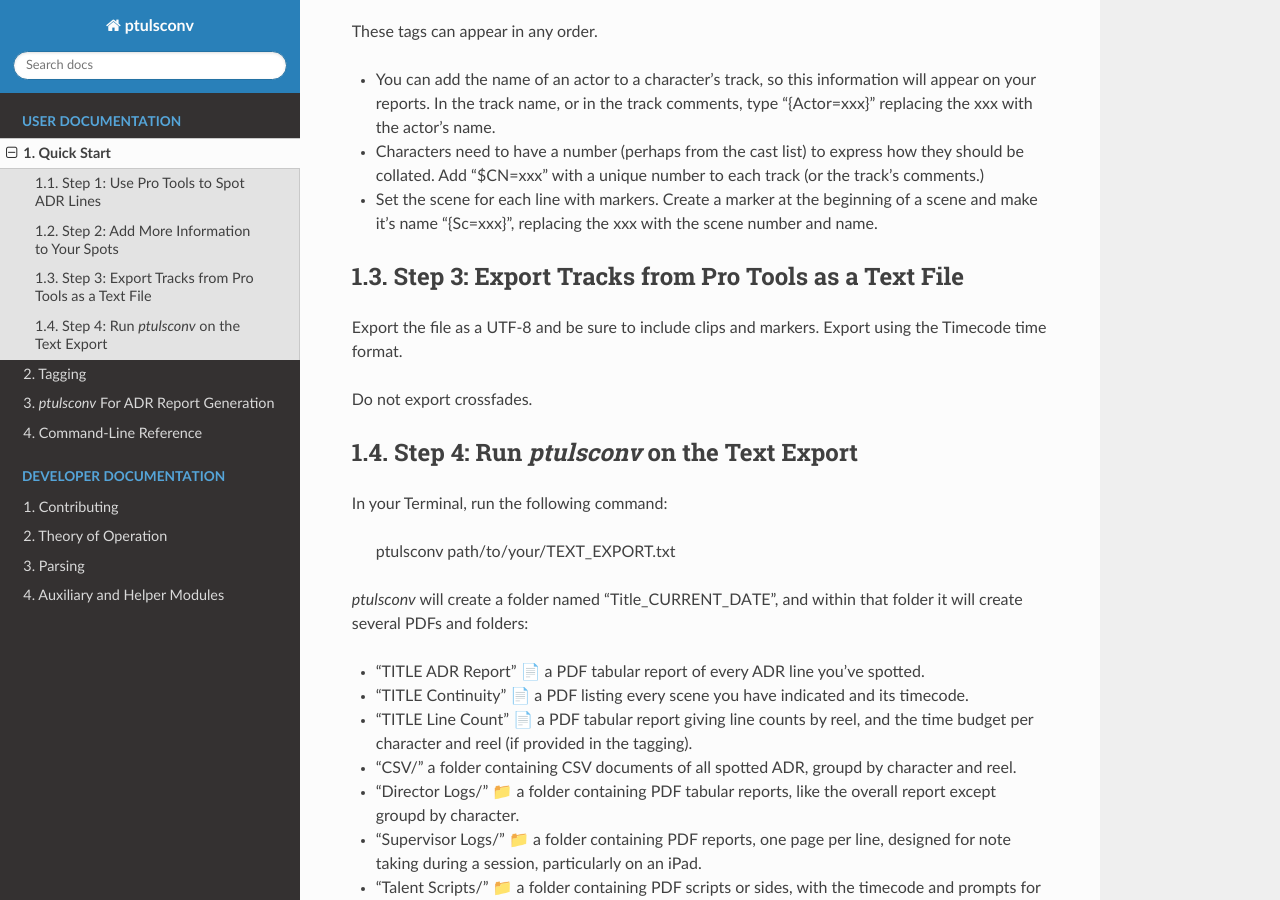
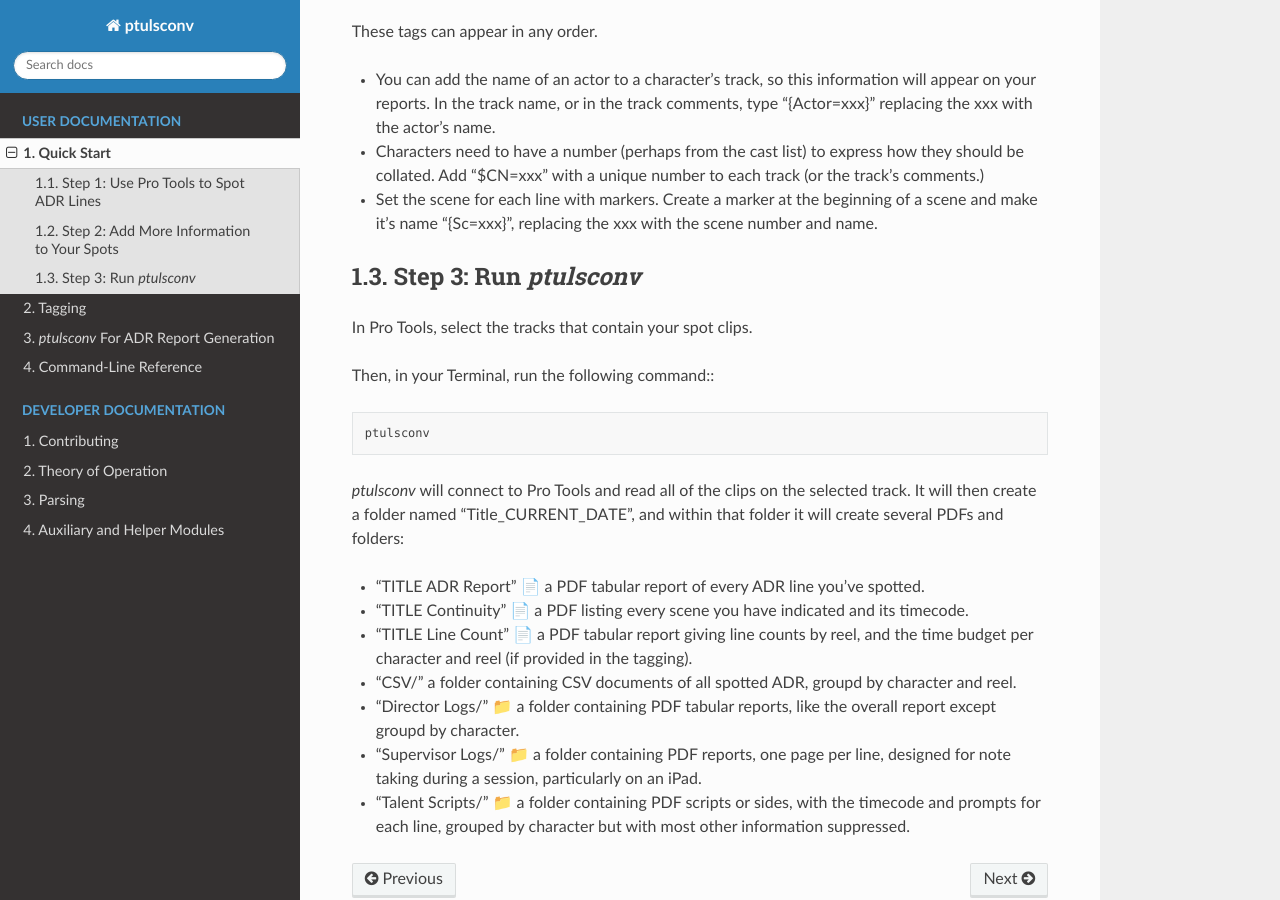
Before and after one commit to iluvcapra/ptulsconv, a Sphinx documentation site: the page built from docs/source/user/quickstart.rst, in a window 1280 px wide and 900 px high, scrolled down 924 px. Built offline with Sphinx 7.4.7 and the Read the Docs theme 2.0.0, drawn with Linux system fonts in a browser that asks for light colours.

Commit message:
Updated documentation to reflect current usage
No longer have to output a text export.
Some formatting changes.

```diff
--- a/docs/source/user/quickstart.rst
+++ b/docs/source/user/quickstart.rst
@@ -54,23 +54,17 @@
   number and name.
 
 
-Step 3: Export Tracks from Pro Tools as a Text File
----------------------------------------------------
+Step 3: Run `ptulsconv`
+------------------------
 
-Export the file as a UTF-8 and be sure to include clips and markers. Export
-using the Timecode time format.
+In Pro Tools, select the tracks that contain your spot clips.
 
-Do not export crossfades.
+Then, in your Terminal, run the following command:::
 
+    ptulsconv
 
-Step 4: Run `ptulsconv` on the Text Export
-------------------------------------------
-
-In your Terminal, run the following command:
-
-    ptulsconv path/to/your/TEXT_EXPORT.txt
-
-`ptulsconv` will create a folder named "Title_CURRENT_DATE", and within that
+`ptulsconv` will connect to Pro Tools and read all of the clips on the selected
+track. It will then create a folder named "Title_CURRENT_DATE", and within that
 folder it will create several PDFs and folders:
 
 - "TITLE ADR Report" 📄 a PDF tabular report of every ADR line you've spotted.
```
Also changed, not shown: docs/source/user/tagging.rst (+4 -4 lines).
